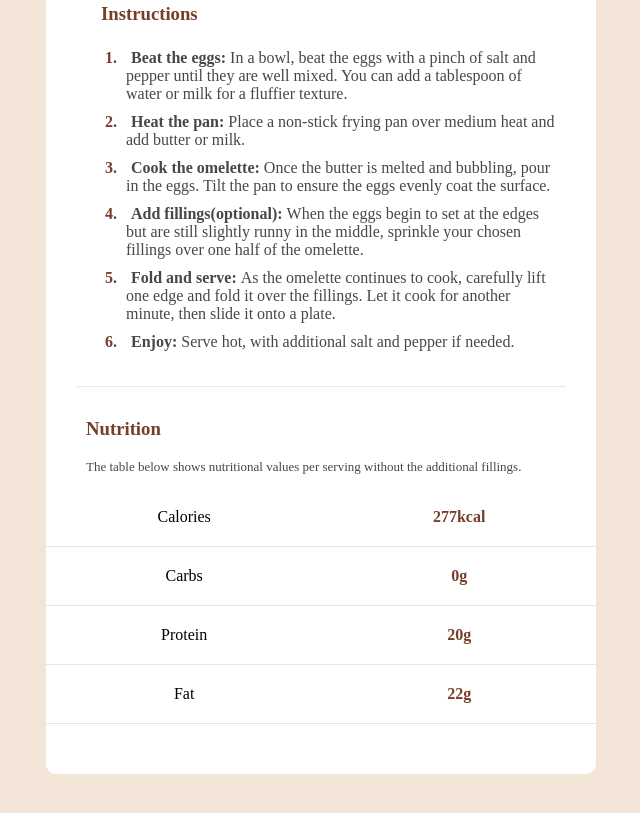
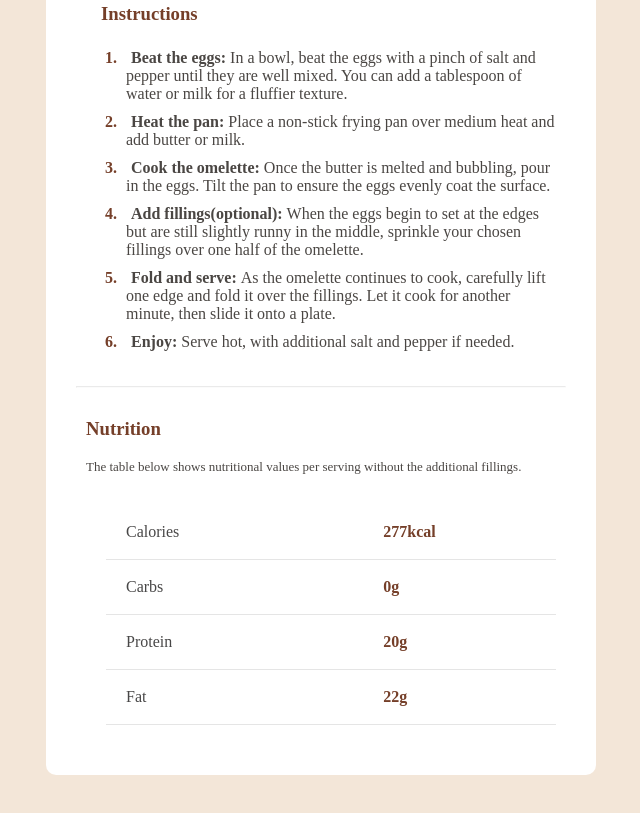
Before and after one commit to m3rcyO/recipe_page, a plain HTML site: page index.html in a window 1280 px wide. Shown: the part 845-1658 px from the top of the page, without its empty margins (319-959 px from the left). Drawn offline with Linux system fonts and the light colour scheme.

Commit message:
minimal changes

```diff
--- a/style.css
+++ b/style.css
@@ -116,16 +116,17 @@ color: #484747;
 
 table{
     border-collapse: collapse;  /*removes spacing between border */
-    width: 100%;  /*table spans full width*/
+    width: 450px;  /*table spans full width*/
+    margin: 30px 0px 0px 60px;
+    color: #484747 ;
 
 }
 table td{
-    text-align: center;
-    margin-top: 20px;
     border-bottom: 1px solid rgba(0, 0, 0, 0.1);
-    padding: 20px 20px;
+    padding: 18px 20px;
 }
 .measurement{
     color: #753f29;
     font-weight: bold;
+    text-indent: 120px;
 }
```
